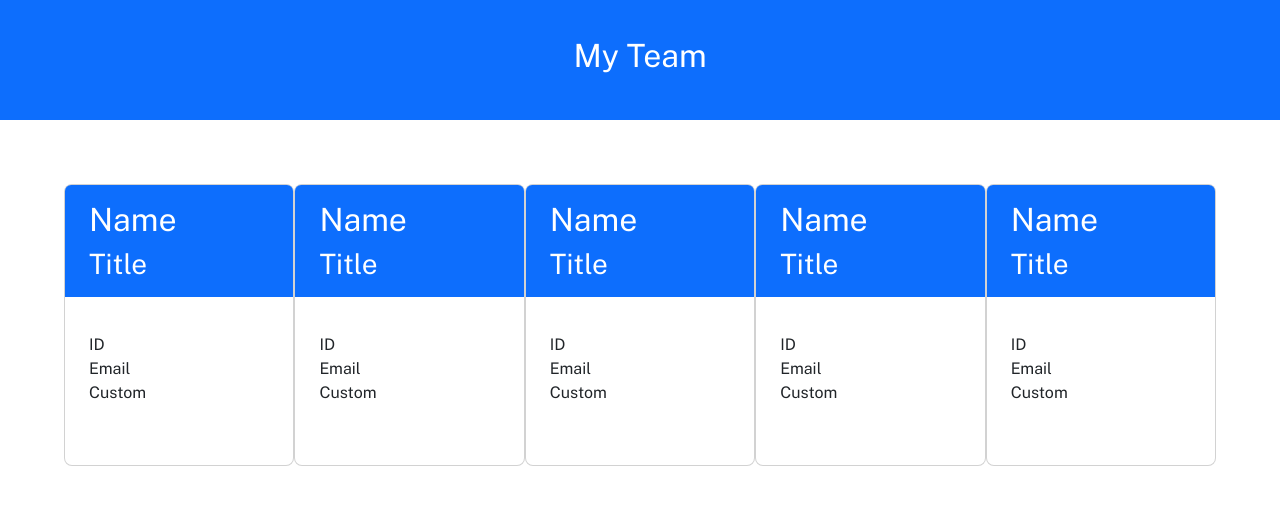
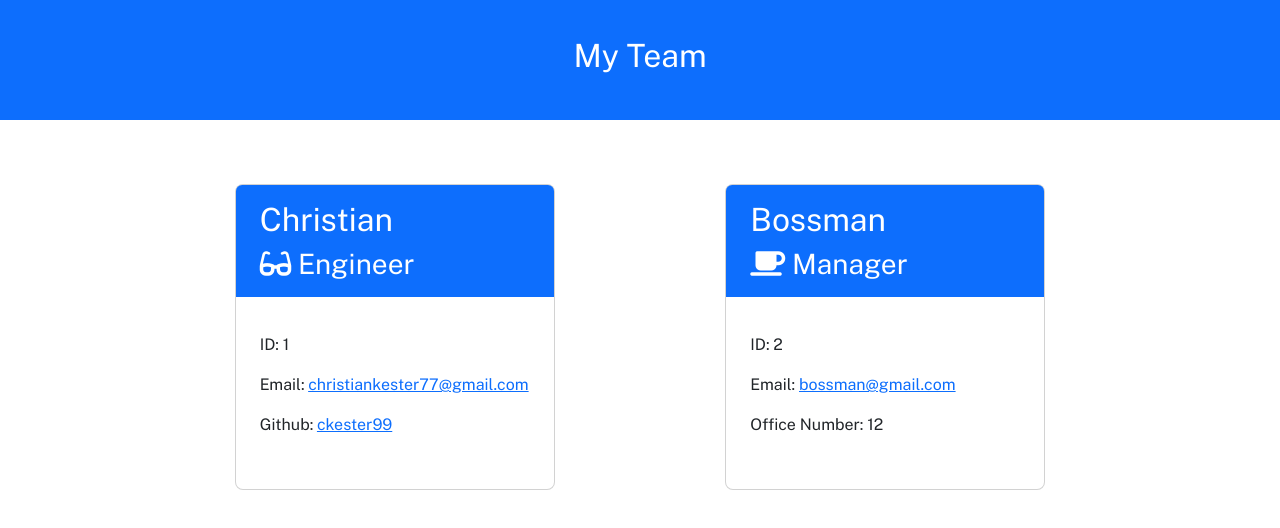
Before and after one commit to ckester99/team-profile-generator, a website: page src/testHTML.html in a window 1280 px wide. Drawn offline with nearby package versions, Linux system fonts and the light colour scheme.

Commit message:
added html gen for each class

```diff
--- a/src/testHTML.html
+++ b/src/testHTML.html
@@ -15,68 +15,30 @@
     <body>
         <nav class="navbar bg-primary justify-content-center" style="height: 15vh"><h1 class="navbar-text text-white fs-2">My Team</h1></nav>
         <main class="d-flex justify-content-evenly" style="padding: 5%">
-            <div class="card rounded-3" style="width: 16rem">
+            <div class="card rounded-3" style="width: 20rem">
                 <div class="card-body p-0">
                     <div class="bg-primary rounded-top text-white px-4 pt-3 pb-2">
-                        <h2 class="">Name</h2>
-                        <h3>Title</h3>
+                        <h2>Christian</h2>
+                        <h3><i class="fa-solid fa-glasses"></i> Engineer</h3>
                     </div>
-                    <div class="d-flex flex-column justify-content-center px-4 mb-4" style="height: 9rem">
-                        <div class="">ID</div>
-                        <div class="">Email</div>
-                        <div class="">Custom</div>
+                    <div class="d-flex flex-column justify-content-center px-4" style="height: 12rem">
+                        <p>ID: 1</p>
+                        <p>Email: <a href="mailto:christiankester77@gmail.com">christiankester77@gmail.com</a></p>
+                        <p>Github: <a href="https://github.com/ckester99">ckester99</a></p>
                     </div>
                 </div>
             </div>
-            <div class="card rounded-3" style="width: 16rem">
+
+            <div class="card rounded-3" style="width: 20rem">
                 <div class="card-body p-0">
                     <div class="bg-primary rounded-top text-white px-4 pt-3 pb-2">
-                        <h2 class="">Name</h2>
-                        <h3>Title</h3>
+                        <h2>Bossman</h2>
+                        <h3><i class="fa-solid fa-mug-saucer"></i> Manager</h3>
                     </div>
-                    <div class="d-flex flex-column justify-content-center px-4 mb-4" style="height: 9rem">
-                        <div class="">ID</div>
-                        <div class="">Email</div>
-                        <div class="">Custom</div>
-                    </div>
-                </div>
-            </div>
-            <div class="card rounded-3" style="width: 16rem">
-                <div class="card-body p-0">
-                    <div class="bg-primary rounded-top text-white px-4 pt-3 pb-2">
-                        <h2 class="">Name</h2>
-                        <h3>Title</h3>
-                    </div>
-                    <div class="d-flex flex-column justify-content-center px-4 mb-4" style="height: 9rem">
-                        <div class="">ID</div>
-                        <div class="">Email</div>
-                        <div class="">Custom</div>
-                    </div>
-                </div>
-            </div>
-            <div class="card rounded-3" style="width: 16rem">
-                <div class="card-body p-0">
-                    <div class="bg-primary rounded-top text-white px-4 pt-3 pb-2">
-                        <h2 class="">Name</h2>
-                        <h3>Title</h3>
-                    </div>
-                    <div class="d-flex flex-column justify-content-center px-4 mb-4" style="height: 9rem">
-                        <div class="">ID</div>
-                        <div class="">Email</div>
-                        <div class="">Custom</div>
-                    </div>
-                </div>
-            </div>
-            <div class="card rounded-3" style="width: 16rem">
-                <div class="card-body p-0">
-                    <div class="bg-primary rounded-top text-white px-4 pt-3 pb-2">
-                        <h2 class="">Name</h2>
-                        <h3>Title</h3>
-                    </div>
-                    <div class="d-flex flex-column justify-content-center px-4 mb-4" style="height: 9rem">
-                        <div class="">ID</div>
-                        <div class="">Email</div>
-                        <div class="">Custom</div>
+                    <div class="d-flex flex-column justify-content-center px-4" style="height: 12rem">
+                        <p>ID: 2</p>
+                        <p>Email: <a href="mailto:bossman@gmail.com">bossman@gmail.com</a></p>
+                        <p>Office Number: 12</p>
                     </div>
                 </div>
             </div>
```
Also changed, not shown: src/generateHTML.js (+23 -8 lines), src/index.js (+28 -1 lines), 1 other file.
